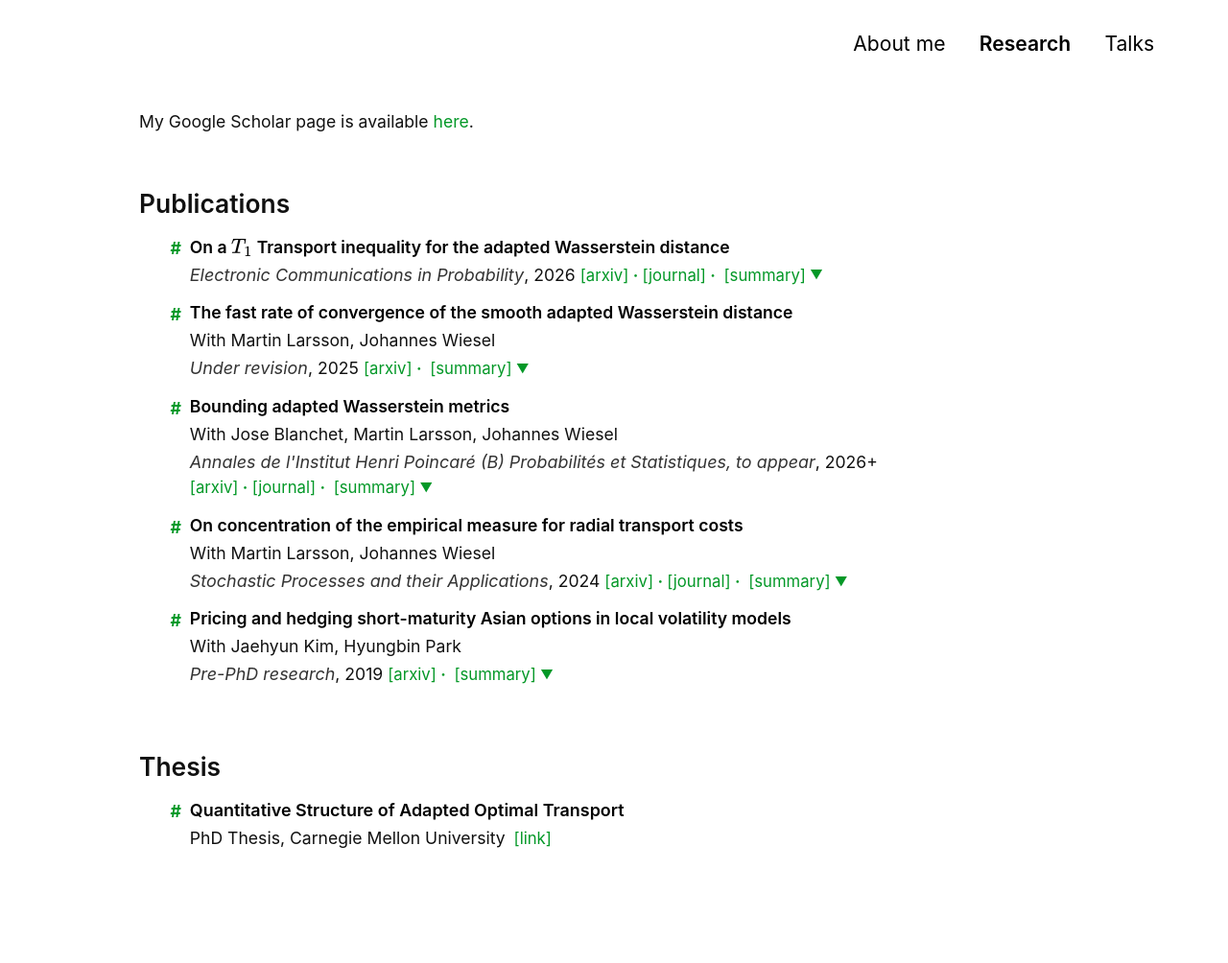
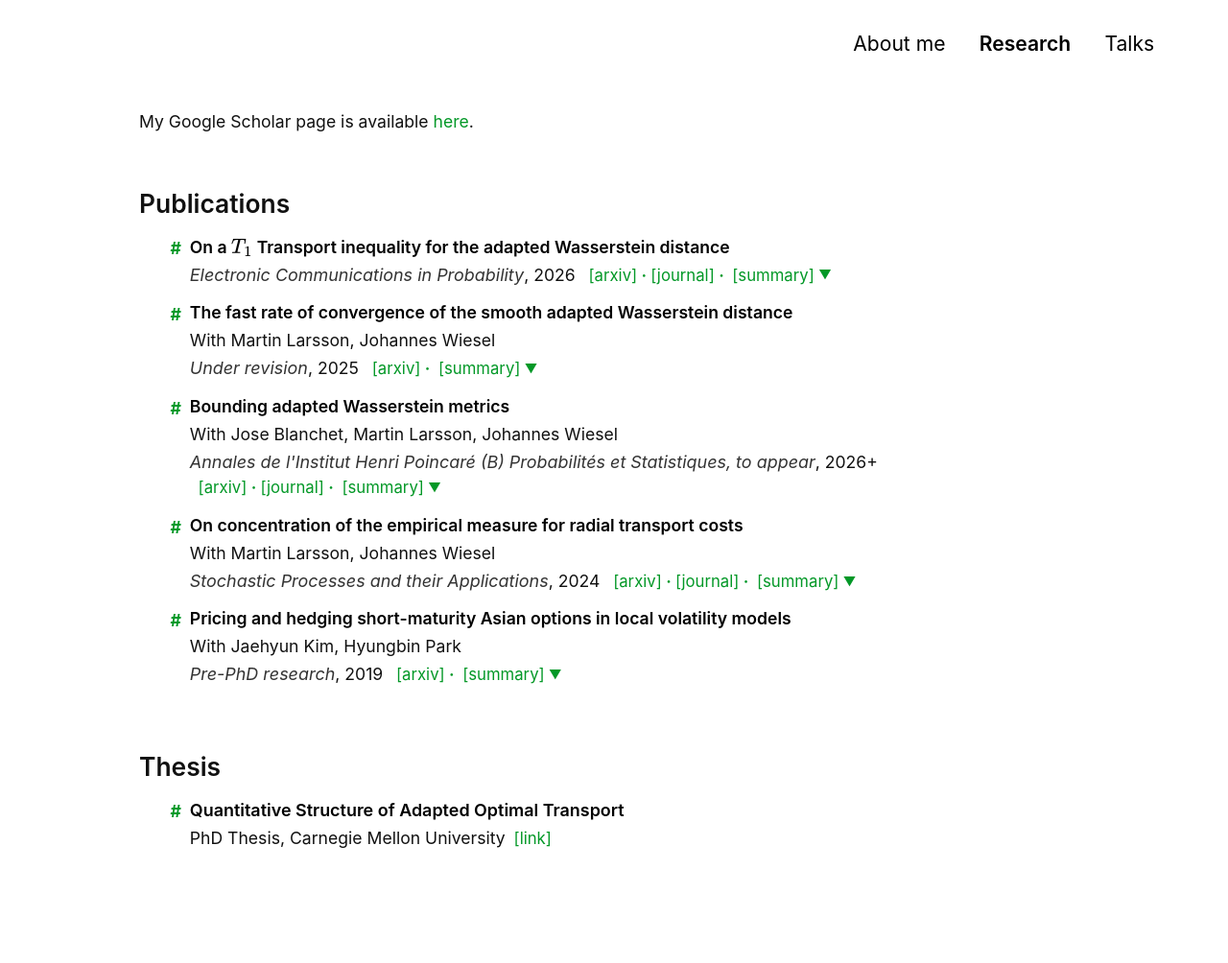
Before and after one commit to Jonghwap/Jonghwap.github.io, a Jekyll site: the page built from research.md, in a window 1280 px wide. Shown: the whole page at 96% size. Built offline with Jekyll 4.4.1, drawn with Linux system fonts in a browser that asks for light colours; a style sheet for code colours, icons or effects is not loaded.

Commit message:
Align publication link spacing

```diff
--- a/assets/css/style-no-dark-mode.scss
+++ b/assets/css/style-no-dark-mode.scss
@@ -207,6 +207,10 @@
   --publication-button-font-weight: 400;
 }
 
+.publication-links {
+  margin-left: 0.5rem;
+}
+
 // 데스크톱에서 본문을 넓히고 좌우 여백을 줄임
 @media screen and (min-width: 961px) {
   .wrapper {
```
